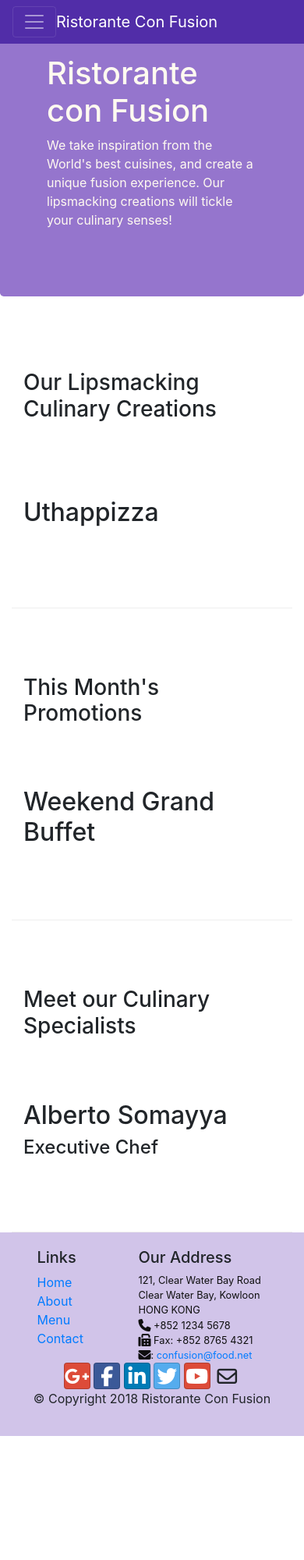
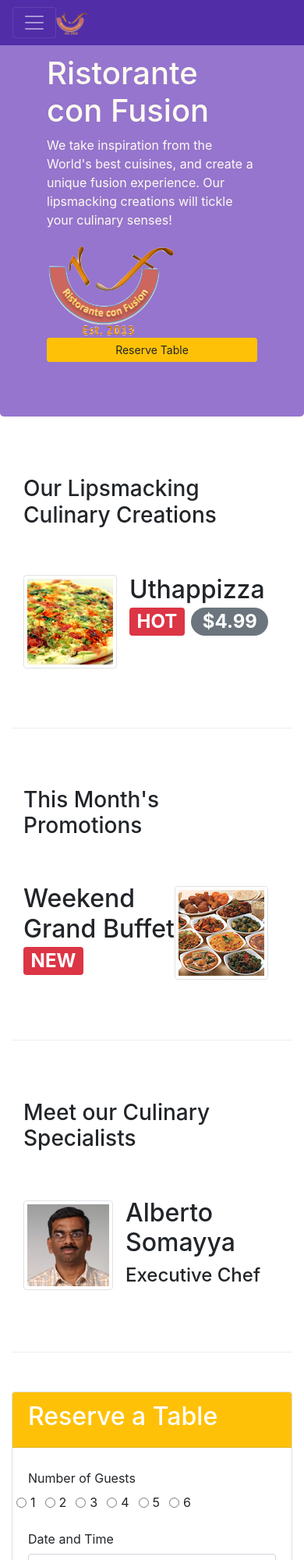
Before and after one commit to Maria-Cordero/Bootstrap_Course, a plain HTML site: page index.html in a window 390 px wide. Shown: the top 2000 px of the page at 78% size. Before the commit the page ends 1841 px from the top, so only its background shows below. Drawn offline with nearby package versions, Linux system fonts and the light colour scheme.

Commit message:
Assignment 2 done

```diff
--- a/index.html
+++ b/index.html
@@ -21,13 +21,13 @@
             <button class="navbar-toggler" type="button" data-toggle="collapse" data-target="#Navbar">
                 <span class="navbar-toggler-icon"></span>
             </button>
-            <a class="navbar-brand mr-auto" href="#">Ristorante Con Fusion</a>
+            <a class="navbar-brand mr-auto" href="#"><img src="img/logo.png" height="30" width="41"></a>
             <div class="collapse navbar-collapse" id="Navbar">
                 <ul class="navbar-nav mr-auto">
                     <li class="nav-item active"><a class="nav-link" href="#"><span class="fa fa-home fa-lg"></span>Home</a></li>
                     <li class="nav-item"><a class="nav-link" href="./aboutus.html"><span class="fa fa-info fa-lg"></span>About</a></li>
                     <li class="nav-item"><a class="nav-link" href="#"><span class="fa fa-list fa-lg"></span> Menu</a></li>
-                    <li class="nav-item"><a class="nav-link" href="./contactus.html"><span class="fa fa-address fa-lg"></span>Contact</a></li>
+                    <li class="nav-item"><a class="nav-link" href="./contactus.html"><span class="fa fa-address-card fa-lg"></span>Contact</a></li>
                 </ul>
             </div>
         </div>
@@ -41,7 +41,11 @@
                     <p>We take inspiration from the World's best cuisines, and create a unique fusion experience. Our
                         lipsmacking creations will tickle your culinary senses!</p>
                 </div>
-                <div class="col-12 col-sm">
+                <div class="col-12 col-sm align-self-center">
+                    <img src="img/logo.png" class="img-fluid">
+                </div>
+                <div class="col-12 col-sm align-self-center">
+                    <a role="button" class="btn btn-sm btn-warning btn-block" href="#resDiv">Reserve Table</a>
                 </div>
             </div>
         </div>
@@ -53,10 +57,19 @@
                 <h3>Our Lipsmacking Culinary Creations</h3>
             </div>
             <div class="col col-sm order-sm-first col-md">
-                <h2>Uthappizza</h2>
-                <p class="d-none d-sm-block">A unique combination of Indian Uthappam (pancake) and Italian pizza,
+                <div class="media">
+                    <img class="d-flex- mr-3 img-thumbnail align-self-center" src="img/uthappizza.png" alt="uthappizza">
+                    <div class="media-body">
+                        <h2 class="mt-0">Uthappizza
+                            <span class="badge badge-danger">HOT</span>
+                            <span class="badge badge-pill badge-secondary">$4.99</span>
+                        </h2>
+                        <p class="d-none d-sm-block">A unique combination of Indian Uthappam (pancake) and Italian
+                            pizza,
                             topped with Cerignola olives,
                             ripe vine cherry tomatoes, Vidalia onion, Guntur chillies and Buffalo Paneer.</p>
+                    </div>
+                </div>
             </div>
         </div>
 
@@ -66,11 +79,22 @@
                 <h3>This Month's Promotions</h3>
             </div>
             <div class="col col-sm col-md">
-                <h2>Weekend Grand Buffet</h2>
-                <p class="d-none d-sm-block">Featuring mouthwatering combinations with a choice of five different
+                <div class="media">
+                    <div class="media-body">
+
+                        <h2 class="mt-0">Weekend Grand Buffet
+                            <span class="badge badge-danger">NEW</span>
+                        </h2>
+                        <p class="d-none d-sm-block">Featuring mouthwatering combinations with a choice of five
+                            different
                             salads, six enticing
-                    appetizers, six main entrees and five choicest desserts. Free flowing bubbly and soft drinks. All
+                            appetizers, six main entrees and five choicest desserts. Free flowing bubbly and soft
+                            drinks. All
                             for just $19.99 per person </p>
+                    </div>
+                    <img class="d-flex mr-3 img-thumbnail align-self-center" src="img/buffet.png" alt="buffet">
+                </div>
+
             </div>
         </div>
 
@@ -79,12 +103,81 @@
                 <h3>Meet our Culinary Specialists</h3>
             </div>
             <div class="col col-sm order-sm-first col-md">
+                <div class="media">
+                    <img class="d-flex mr-3 img-thumbnail align-self-center" src="img/alberto.png" alt="alberto">
+                    <div class="media-body">
                         <h2>Alberto Somayya</h2>
                         <h4>Executive Chef</h4>
-                <p class="d-none d-sm-block">Award winning three-star Michelin chef with wide International experience
+                        <p class="d-none d-sm-block">Award winning three-star Michelin chef with wide International
+                            experience
                             having worked closely with
-                    whos-who in the culinary world, he specializes in creating mouthwatering Indo-Italian fusion
+                            whos-who in the culinary world, he specializes in creating mouthwatering Indo-Italian
+                            fusion
                             experiences. </p>
+                    </div>
+                </div>
+            </div>
+        </div>
+    </div>
+
+    <div class="row row-content align-items-center justify-content-center" id="resDiv">
+        <div class="col-12 col-sm-8">
+            <div class="card">
+                <div class="card-header bg-warning text-white">
+                    <h2>Reserve a Table</h2>
+                </div>
+                <div class="card-body">
+                    <form>
+                        <div class="form-group row">
+                            <label for="inlineRadioOptions" class="col-12 col-sm-12 col-md-2 col-form-label">Number of
+                                Guests</label>
+                            <div class="form-check form-check-inline">
+                                <input class="form-check-input" type="radio" name="inlineRadioOptions" id="inlineRadio1"
+                                    value="option1">
+                                <label class="form-check-label" for="inlineRadio1">1</label>
+                            </div>
+                            <div class="form-check form-check-inline">
+                                <input class="form-check-input" type="radio" name="inlineRadioOptions" id="inlineRadio2"
+                                    value="option2">
+                                <label class="form-check-label" for="inlineRadio2">2</label>
+                            </div>
+                            <div class="form-check form-check-inline">
+                                <input class="form-check-input" type="radio" name="inlineRadioOptions" id="inlineRadio3"
+                                    value="option3">
+                                <label class="form-check-label" for="inlineRadio3">3</label>
+                            </div>
+                            <div class="form-check form-check-inline">
+                                <input class="form-check-input" type="radio" name="inlineRadioOptions" id="inlineRadio4"
+                                    value="option4">
+                                <label class="form-check-label" for="inlineRadio4">4</label>
+                            </div>
+                            <div class="form-check form-check-inline">
+                                <input class="form-check-input" type="radio" name="inlineRadioOptions" id="inlineRadio5"
+                                    value="option5">
+                                <label class="form-check-label" for="inlineRadio5">5</label>
+                            </div>
+                            <div class="form-check form-check-inline">
+                                <input class="form-check-input" type="radio" name="inlineRadioOptions" id="inlineRadio6"
+                                    value="option6">
+                                <label class="form-check-label" for="inlineRadio6">6</label>
+                            </div>
+                        </div>
+                        <div class="form-group row">
+                            <label for="textBoxes" class="col-12 col-md-2 col-form-label">Date and Time</label>
+                            <div class="col-12 col-md-4">
+                                <input type="date" class="form-control" id="date" name="date" placeholder="Date">
+                            </div>
+                            <div class="col-12 col-md-4">
+                                <input type="time" class="form-control" id="time" name="time" placeholder="Time">
+                            </div>
+                        </div>
+                        <div class="form-grup row">
+                            <div class="offset-md-2 col-md-10">
+                                <button type="button" class="btn btn-primary">Reserve</button>
+                            </div>
+                        </div>
+                    </form>
+                </div>
             </div>
         </div>
     </div>
```
Also changed, not shown: aboutus.html (+3 -2 lines), contactus.html (+3 -2 lines), img/alberto.png (added), img/buffet.png (added), img/logo.png (added), img/uthappizza.png (added), 2 other files. Lines whose indentation alone changed are shown as unchanged.
